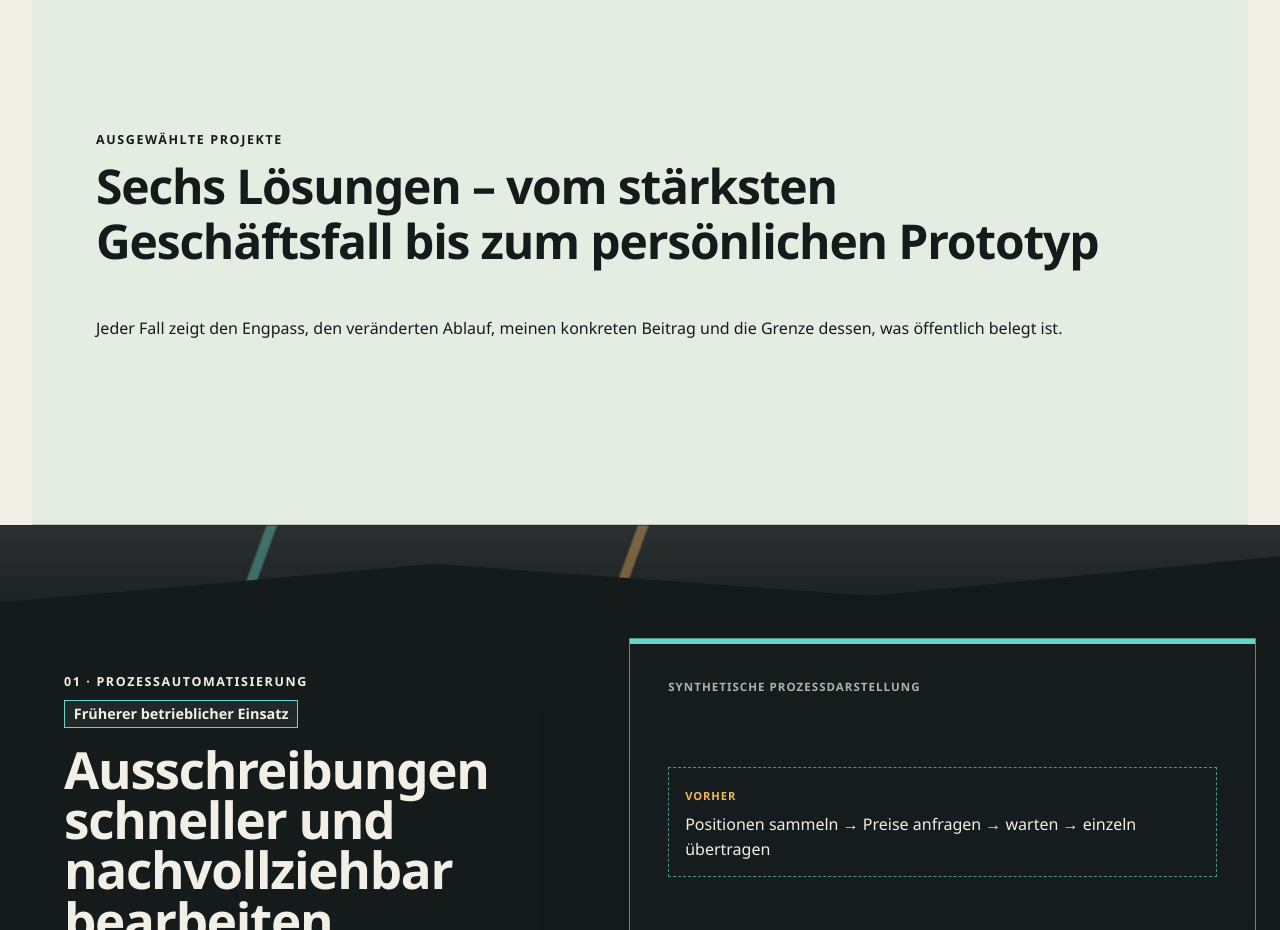
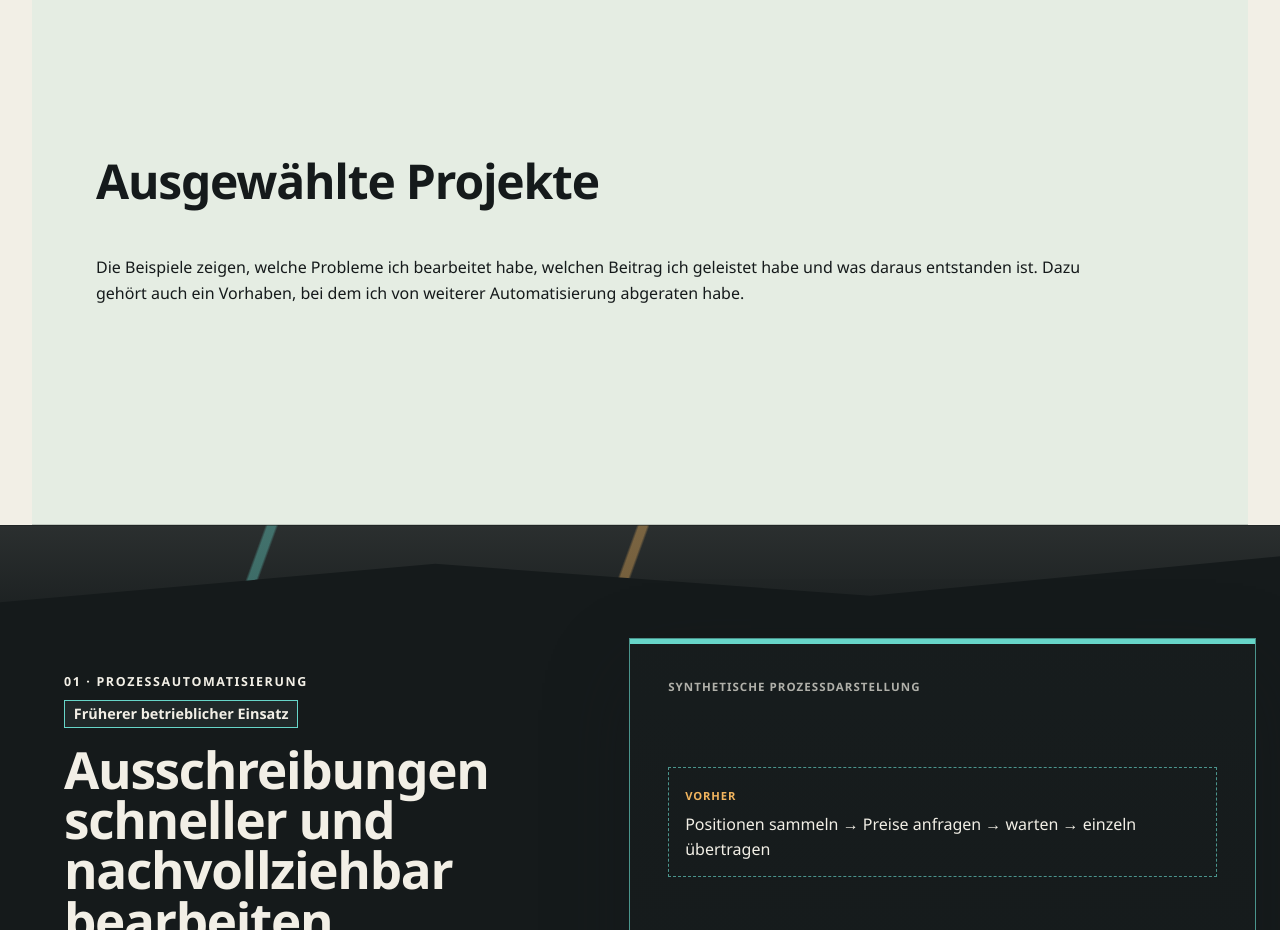
Before and after one commit to FabioSteyer/automatisierung-ki, a plain HTML site: page index.html in a window 1280 px wide. Shown: the part 2440-3370 px from the top of the page. Drawn offline with Linux system fonts and the light colour scheme; animation ran at ten frames a second.

Commit message:
Update selected projects introduction

```diff
--- a/index.html
+++ b/index.html
@@ -37,7 +37,7 @@
         <ol class="process-flow"><li><strong>Zeitfresser finden</strong><span>Sie zeigen mir, welche Abläufe lange dauern und welche Aufgaben immer wieder von Hand erledigt werden.</span></li><li><strong>Schritte prüfen</strong><span>Ich kläre, welche Informationen, Handgriffe und Entscheidungen tatsächlich nötig sind.</span></li><li><strong>Ablauf vereinfachen</strong><span>Wir entwickeln eine passende Lösung und automatisieren die Schritte, die sich dafür eignen.</span></li><li><strong>Im Alltag testen</strong><span>Wir prüfen, ob der neue Ablauf zuverlässig funktioniert und die Arbeit erleichtert.</span></li></ol>
       </section>
       <section id="projekte" class="project-run-intro" aria-labelledby="projekte-title" data-reveal data-scroll-section>
-        <p class="eyebrow">Ausgewählte Projekte</p><h2 id="projekte-title">Sechs Lösungen – vom stärksten Geschäftsfall bis zum persönlichen Prototyp</h2><p>Jeder Fall zeigt den Engpass, den veränderten Ablauf, meinen konkreten Beitrag und die Grenze dessen, was öffentlich belegt ist.</p>
+        <h2 id="projekte-title">Ausgewählte Projekte</h2><p>Die Beispiele zeigen, welche Probleme ich bearbeitet habe, welchen Beitrag ich geleistet habe und was daraus entstanden ist. Dazu gehört auch ein Vorhaben, bei dem ich von weiterer Automatisierung abgeraten habe.</p>
       </section>
 
       <article id="projekt-ausschreibungen" class="project-chapter project-chapter-tender" data-scroll-section data-project-chapter="ausschreibungsautomation" data-project-index="1">
```
